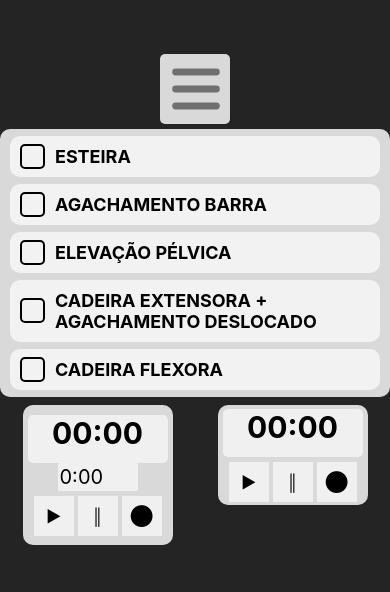
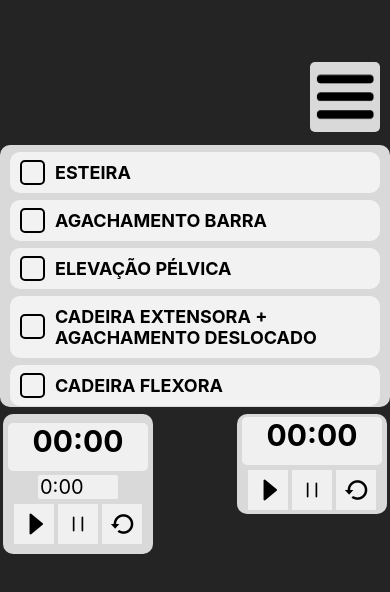
Before and after one commit to joaor-matos/BuddyBuilder, a React Native app: screen /CriarTreino in a window 390 px wide. Shown: the top 592 px of the page. Built offline with nearby package versions, Linux system fonts and the light colour scheme.

Commit message:
Atualização de ícones

```diff
--- a/App.js
+++ b/App.js
@@ -4,8 +4,7 @@ import { StyleSheet, Text, View, Button, TouchableOpacity, Image, SafeAreaView,
 import { NavigationContainer } from '@react-navigation/native';
 import { createNativeStackNavigator } from '@react-navigation/native-stack';
 import { cloneElement, startTransition } from 'react';
-import AsyncStorage  from '@react-native-async-storage/async-storage';
-import { HiMenu } from "react-icons/hi";
+import AsyncStorage from '@react-native-async-storage/async-storage';
 
 // Componentes
 import Cronometro from './components/Cronometro';
@@ -22,15 +21,14 @@ import Treino from './pages/Treino';
 
 function HomeScreen({ navigation }) {
   return (
-    <SafeAreaView style={{flex: 1, backgroundColor: '#242424', flexDirection: 'column' }}>
+    <SafeAreaView style={{ flex: 1, backgroundColor: '#242424', flexDirection: 'column' }}>
       <View style={styles.menu}>
-      <TouchableOpacity style={styles.bttnTreino} activeOpacity={0.9}
+        <TouchableOpacity style={styles.bttnMenu} activeOpacity={0.9}
           onPress={() => navigation.navigate('Configuracao')}>
-        {/* <Image
-        source={require('./images/treino.png')}
-        style={styles.iconTreino}
-        /> */}
-        <HiMenu style={styles.iconConfig} size={70} />
+            <Image
+          source={require('./images/menu.png')}
+          style={styles.iconMenu}
+          />
         </TouchableOpacity>
 
         <StatusBar style="auto" />
@@ -38,17 +36,17 @@ function HomeScreen({ navigation }) {
       </View>
       <View style={styles.viewTreino}>
         <ScrollView style={styles.scrollTreino}>
-          <Exercicio nomeExerc='ESTEIRA'/>
-          <Exercicio nomeExerc='AGACHAMENTO BARRA'/>
-          <Exercicio nomeExerc='ELEVAÇÃO PÉLVICA'/>
-          <Exercicio nomeExerc='CADEIRA EXTENSORA + AGACHAMENTO DESLOCADO'/>
-          <Exercicio nomeExerc='CADEIRA FLEXORA'/>
-          <Exercicio nomeExerc='PANTURRILHA BURRINHO'/>
+          <Exercicio nomeExerc='ESTEIRA' />
+          <Exercicio nomeExerc='AGACHAMENTO BARRA' />
+          <Exercicio nomeExerc='ELEVAÇÃO PÉLVICA' />
+          <Exercicio nomeExerc='CADEIRA EXTENSORA + AGACHAMENTO DESLOCADO' />
+          <Exercicio nomeExerc='CADEIRA FLEXORA' />
+          <Exercicio nomeExerc='PANTURRILHA BURRINHO' />
         </ScrollView>
       </View>
-    <View style={{flexDirection: 'row', justifyContent: 'space-around', flex: 0.13,}}>
-    <Temporizador/>
-    <Cronometro/>
+      <View style={{ flexDirection: 'row', justifyContent: 'space-between', flex: 0.13, }}>
+        <Temporizador />
+        <Cronometro />
       </View>
     </SafeAreaView>
 
@@ -61,8 +59,8 @@ function App() {
   return (
         <NavigationContainer>
           <Stack.Navigator initialRouteName='HomeScreen'>
-        <Stack.Screen options={{headerShown: false}} name='Home' component={HomeScreen}/>
-        <Stack.Screen options={{headerShown: true}} name='Configuracao' component={Configuracao}/>
+            <Stack.Screen options={{ headerShown: false }} name='Home' component={HomeScreen} />
+            <Stack.Screen options={{ headerShown: true }} name='Configuracao' component={Configuracao} />
           </Stack.Navigator>
         </NavigationContainer>
   );
@@ -75,8 +73,9 @@ const styles = StyleSheet.create({
     flex: 0.2,
     alignItems: 'center',
     backgroundColor: '#242424',
-    justifyContent: 'center',
+    justifyContent: 'flex-end',
     flexDirection: 'row',
+    padding: 10,
   },
   navegar: {
     flexDirection: 'row',
@@ -106,14 +105,21 @@ const styles = StyleSheet.create({
     borderTopLeftRadius: 5,
     borderBottomLeftRadius: 5,
   },
-  bttnTreino: {
+  bttnMenu: {
     alignItems: 'center',
+    justifyContent: 'center',
     backgroundColor: '#D9D9D9',
     borderColor: '#fff',
     height: 70,
     width: 70,
     borderRadius: 5,
-
+  },
+  iconMenu: {
+    alignItems: 'center',
+    justifyContent: 'center',
+    height: 60,
+    width: 60,
+    borderRadius: 5,
   },
   separator: {
     backgroundColor: '#636363',
@@ -129,13 +135,7 @@ const styles = StyleSheet.create({
     resizeMode: 'stretch',
     justifyContent: 'center',
   },
-  iconConfig: {
-    padding: 1,
-    margin: 'auto',
-    resizeMode: 'stretch',
-    justifyContent: 'center',
-    color: '707070',
-  },
+
   viewTreino: {
     flex: 0.3,
     alignSelf: 'center',
--- a/components/Cronometro.js
+++ b/components/Cronometro.js
@@ -1,5 +1,6 @@
 import React, { useState, useEffect } from 'react';
 import { View, Text, TouchableOpacity, StyleSheet } from 'react-native';
+import { AntDesign, Entypo } from '@expo/vector-icons';
 
 const Cronometro = () => {
   const [segundos, setSegundos] = useState(0);
@@ -53,13 +54,13 @@ const Cronometro = () => {
         </View>
       <View style={styles.buttonContainer}>
         <TouchableOpacity style={styles.button} onPress={startTimer}>
-          <Text style={styles.buttonText}>▶</Text>
+        <AntDesign name="caretright" size={24} color="black" />
         </TouchableOpacity>
         <TouchableOpacity style={styles.button} onPress={stopTimer}>
-          <Text style={styles.buttonText}>║</Text>
+        <AntDesign name="pause" size={24} color="black" />
         </TouchableOpacity>
         <TouchableOpacity style={styles.button} onPress={resetTimer}>
-          <Text style={styles.buttonText}>⬤</Text>
+        <Entypo name="ccw" size={24} color="black" />
         </TouchableOpacity>
         </View>
       </View>
--- a/components/Temporizador.js
+++ b/components/Temporizador.js
@@ -1,5 +1,6 @@
 import React, { useState, useEffect } from "react";
 import { View, TextInput, TouchableOpacity, Text, StyleSheet } from "react-native";
+import { AntDesign, Entypo } from '@expo/vector-icons';
 
 const Temporizador = () => {
   const [tempo, setTempo] = useState(0);
@@ -64,13 +65,13 @@ const Temporizador = () => {
         />
         <View style={styles.buttonContainer}>
           <TouchableOpacity style={styles.button} onPress={startTimer}>
-            <Text style={styles.buttonText}>▶</Text>
+          <AntDesign name="caretright" size={24} color="black" />
           </TouchableOpacity>
           <TouchableOpacity style={styles.button} onPress={stopTimer}>
-            <Text style={styles.buttonText}>║</Text>
+          <AntDesign name="pause" size={24} color="black" />
           </TouchableOpacity>
           <TouchableOpacity style={styles.button} onPress={resetTimer}>
-            <Text style={styles.buttonText}>⬤</Text>
+          <Entypo name="ccw" size={24} color="black" />
           </TouchableOpacity>
         </View>
       </View>
@@ -119,7 +120,7 @@ const styles = StyleSheet.create({
   input: {
     backgroundColor: '#F0F0F0',
     borderRadius: 2,
-    padding: 2,
+    marginTop: 4,
     justifyContent: "center",
     alignItems: "center",
     paddingLeft: 2,
```
Also changed, not shown: images/menu.png (added), pages/Login.js (indentation only). Lines whose indentation alone changed are shown as unchanged.
